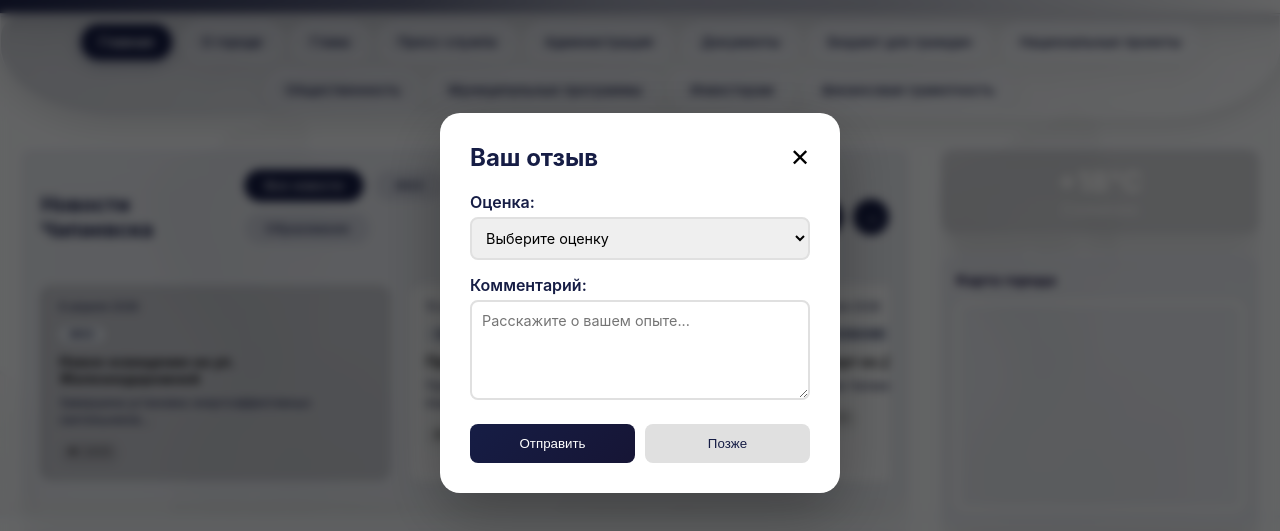
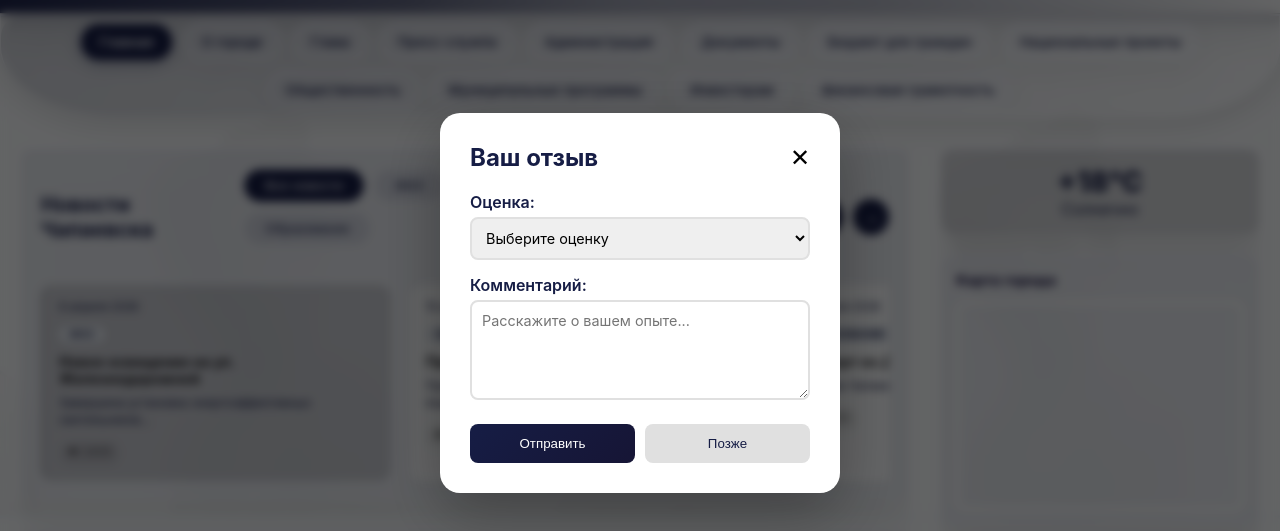
Before and after one commit to KevaevaDaria/Moy-Chapaevsk, a website: page index.html in a window 1280 px wide. Shown: the part 97-628 px from the top of the page. Drawn offline with Linux system fonts and the light colour scheme.

Commit message:
Update style.css

```diff
--- a/style.css
+++ b/style.css
@@ -145,7 +145,7 @@ input, select, textarea { width: 100%; padding: 12px; border: 1px solid #c3c9e39
         0 8px 32px rgba(0,0,0,0.12),
         inset 0 1px 0 rgba(233, 233, 255, 0.837); padding: 15px; border-radius: var(--radius); margin-bottom: 20px; }
 .sidebar-widget h3 { font-family: 'Geologica', sans-serif; font-size: 0.9rem; margin-bottom: 12px; color: var(--blue); }
-.weather-card { background: #40434f2f; color: white; text-align: center; }
+.weather-card { background: #40434f2f; color: #161d45; text-align: center; }
 .temp { font-size: 1.8rem; font-weight: 800; display: block; }
 .map-frame-small { border-radius: 10px; overflow: hidden; border: 3px solid white ; }
 
```
